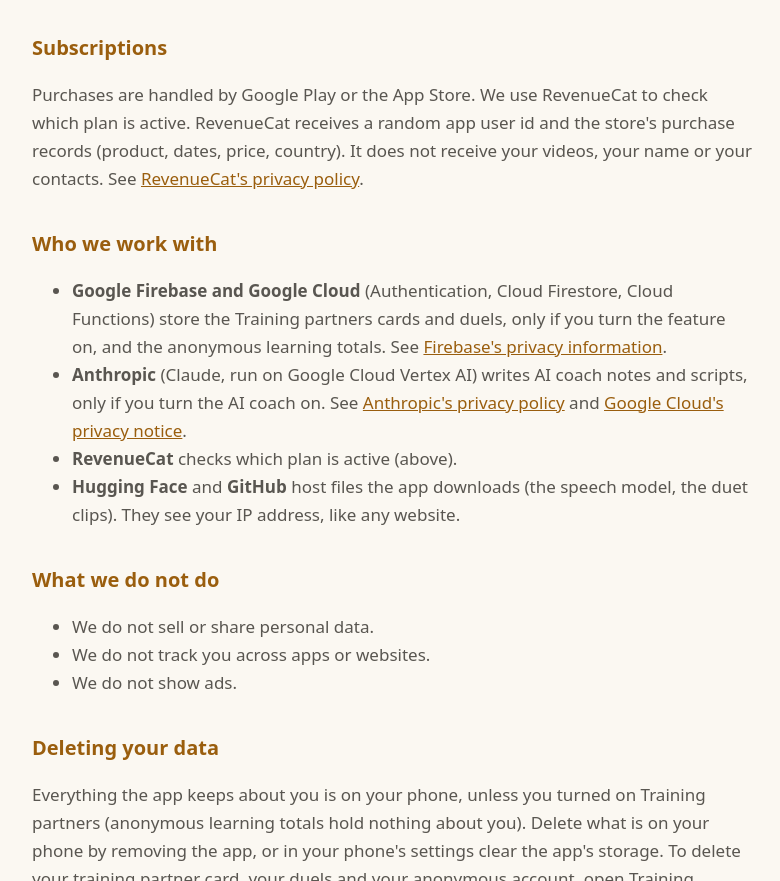
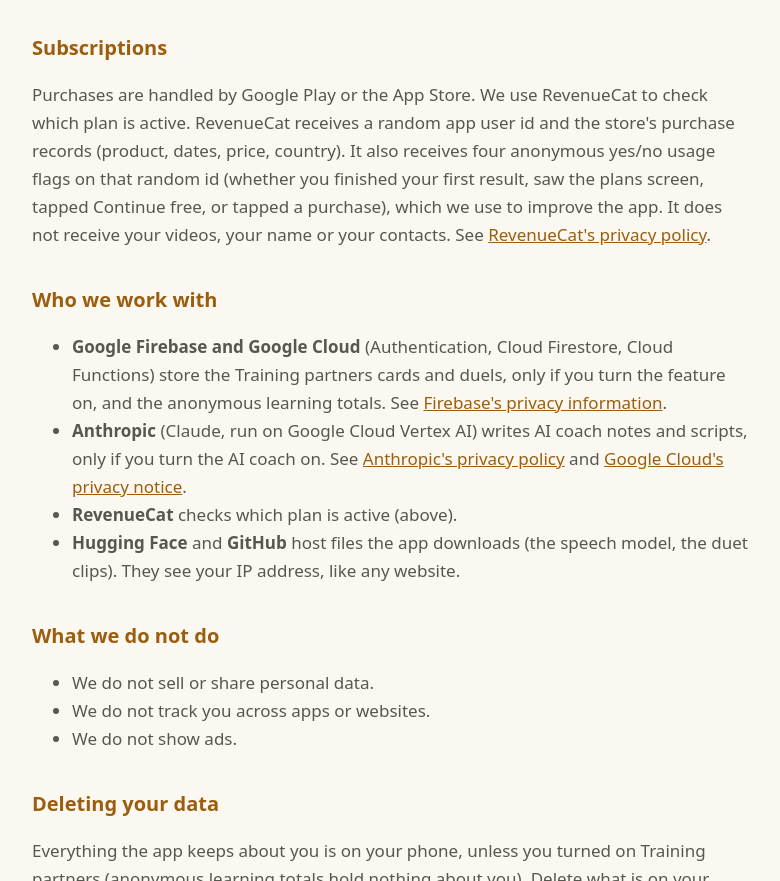
Before and after one commit to NPCodingRepos/star-apps-legal, a plain HTML site: page startell-media/privacy/index.html in a window 1280 px wide. Shown: the part 3612-4493 px from the top of the page, without its empty margins (248-1028 px from the left). Drawn offline with Linux system fonts and the light colour scheme.

Commit message:
Startell Media privacy: RevenueCat also receives four anonymous usage flags
Co-Authored-By: Claude Fable 5.2 <noreply@anthropic.com>

```diff
--- a/startell-media/privacy/index.html
+++ b/startell-media/privacy/index.html
@@ -40,7 +40,7 @@ p,li{color:var(--mute)} a{color:var(--gold)} hr{border:0;border-top:1px solid va
 <h2>The speech model download</h2>
 <p>The first time you score a take, the app downloads the speech model (about 57 MB) once from Hugging Face (huggingface.co), a public file host. Like any website, Hugging Face sees your device's IP address and the file request. No video, audio or text of yours is sent. See <a href="https://huggingface.co/privacy">Hugging Face's privacy policy</a>.</p>
 <h2>Subscriptions</h2>
-<p>Purchases are handled by Google Play or the App Store. We use RevenueCat to check which plan is active. RevenueCat receives a random app user id and the store's purchase records (product, dates, price, country). It does not receive your videos, your name or your contacts. See <a href="https://www.revenuecat.com/privacy">RevenueCat's privacy policy</a>.</p>
+<p>Purchases are handled by Google Play or the App Store. We use RevenueCat to check which plan is active. RevenueCat receives a random app user id and the store's purchase records (product, dates, price, country). It also receives four anonymous yes/no usage flags on that random id (whether you finished your first result, saw the plans screen, tapped Continue free, or tapped a purchase), which we use to improve the app. It does not receive your videos, your name or your contacts. See <a href="https://www.revenuecat.com/privacy">RevenueCat's privacy policy</a>.</p>
 <h2>Who we work with</h2>
 <ul><li><b>Google Firebase and Google Cloud</b> (Authentication, Cloud Firestore, Cloud Functions) store the Training partners cards and duels, only if you turn the feature on, and the anonymous learning totals. See <a href="https://firebase.google.com/support/privacy">Firebase's privacy information</a>.</li><li><b>Anthropic</b> (Claude, run on Google Cloud Vertex AI) writes AI coach notes and scripts, only if you turn the AI coach on. See <a href="https://www.anthropic.com/legal/privacy">Anthropic's privacy policy</a> and <a href="https://cloud.google.com/terms/cloud-privacy-notice">Google Cloud's privacy notice</a>.</li><li><b>RevenueCat</b> checks which plan is active (above).</li><li><b>Hugging Face</b> and <b>GitHub</b> host files the app downloads (the speech model, the duet clips). They see your IP address, like any website.</li></ul>
 <h2>What we do not do</h2>
```
